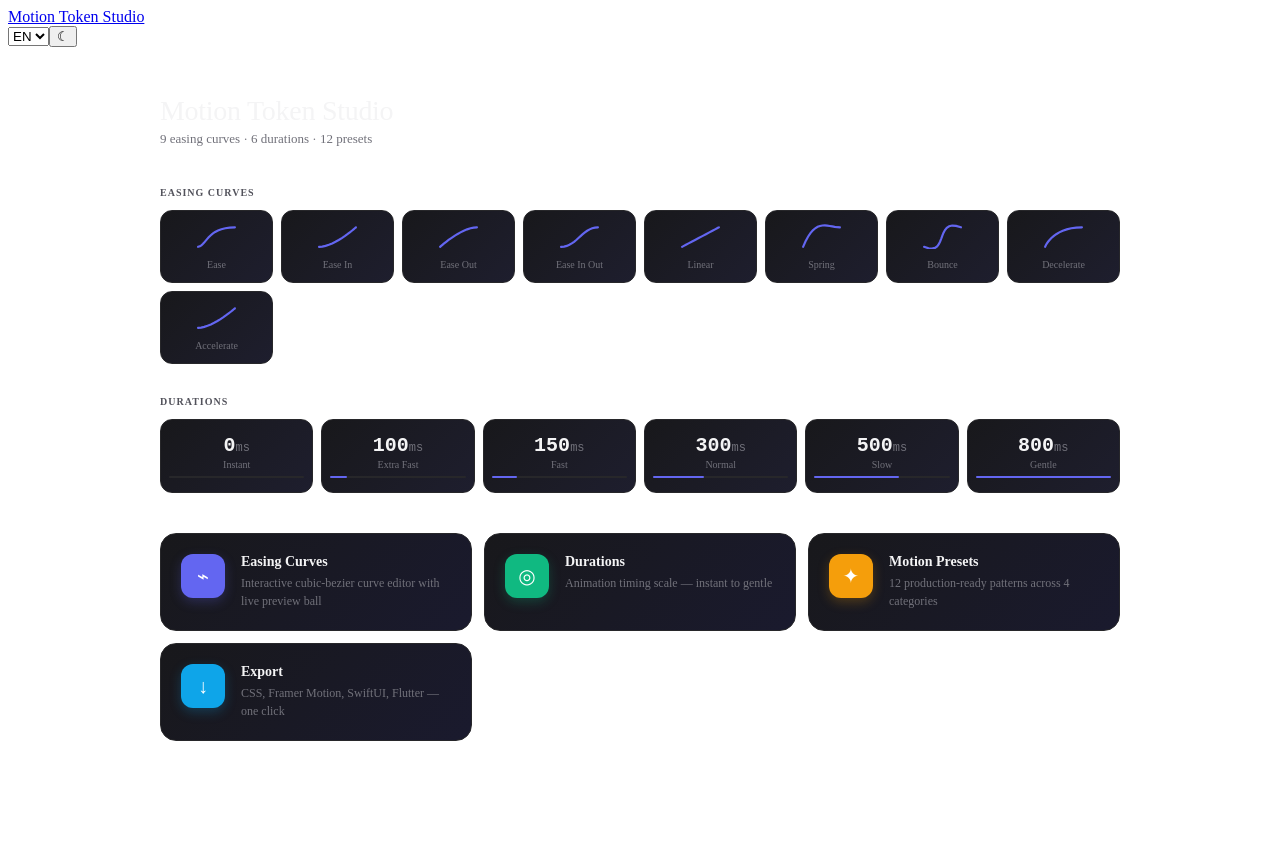
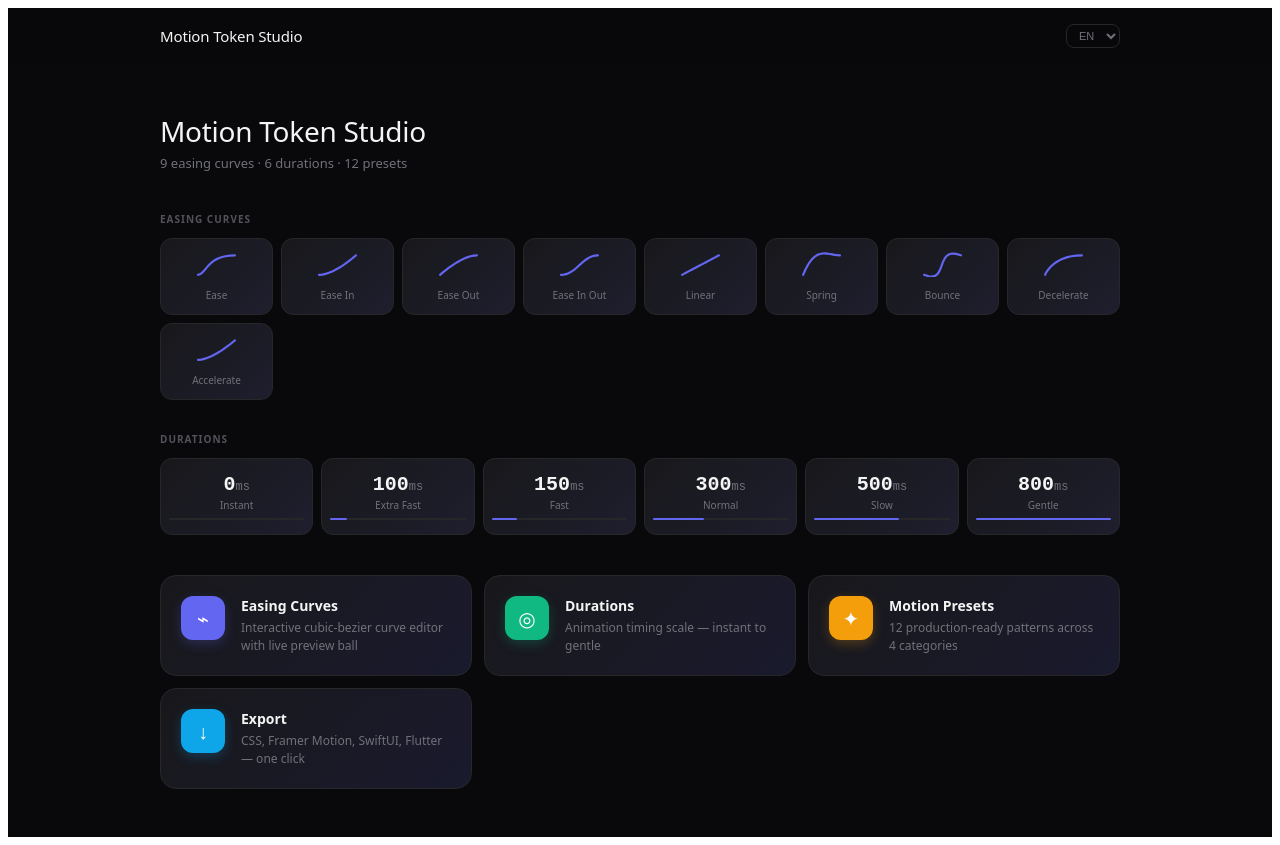
Before and after one commit to lov-alt/motion-token-studio, a React (Vite) app: page / in a window 1280 px wide. Before the commit the page ends 800 px from the top, so only its background shows below. Built offline with nearby package versions, Linux system fonts and the light colour scheme.

Commit message:
fix: dark theme App.tsx, remove unused imports

```diff
--- a/src/App.tsx
+++ b/src/App.tsx
@@ -14,42 +14,34 @@ export default function App() {
   const loc = useLocation();
   const isHome = loc.pathname === "/";
 
-  const [dark, setDark] = useState(() =>
-    localStorage.getItem("motion-theme") === "dark"
-  );
-
-  useEffect(() => {
-    document.body.classList.toggle("dark", dark);
-    localStorage.setItem("motion-theme", dark ? "dark" : "light");
-  }, [dark]);
-
   return (
-    <div className="min-h-screen bg-zinc-50 dark:bg-[#0f0f1a] transition-colors duration-300">
-      <header className={`${isHome ? "" : "border-b border-zinc-200/60 dark:border-zinc-800/60"} bg-white/80 dark:bg-[#0f0f1a]/80 backdrop-blur-xl sticky top-0 z-50`}>
-        <div className="max-w-6xl mx-auto px-6 h-14 flex items-center justify-between">
-          <Link to="/" className="font-medium tracking-tight text-zinc-900 dark:text-zinc-100 hover:text-indigo-600 transition-colors">
+    <div style={{ minHeight: "100vh", background: "#09090b", fontFamily: "system-ui, sans-serif" }}>
+      <header style={{
+        borderBottom: isHome ? "none" : "1px solid #27272a",
+        background: "rgba(9,9,11,0.9)", backdropFilter: "blur(20px)",
+        position: "sticky", top: 0, zIndex: 50, padding: "0 24px",
+      }}>
+        <div style={{ maxWidth: 960, margin: "0 auto", height: 56, display: "flex", alignItems: "center", justifyContent: "space-between" }}>
+          <Link to="/" style={{ fontWeight: 500, color: "#f4f4f5", textDecoration: "none", fontSize: 15, letterSpacing: "-0.01em" }}>
             {t.app.title}
           </Link>
-          <div className="flex items-center gap-1">
+          <div style={{ display: "flex", alignItems: "center", gap: 8 }}>
             {!isHome && NAV.map((n) => (
-              <Link key={n.path} to={n.path}
-                className={`px-2.5 py-1.5 rounded-md text-xs font-medium transition-all duration-200 ${
-                  loc.pathname === n.path
-                    ? "bg-indigo-50 dark:bg-indigo-500/10 text-indigo-700 dark:text-indigo-400"
-                    : "text-zinc-500 dark:text-zinc-400 hover:text-zinc-900 dark:hover:text-zinc-200 hover:bg-zinc-100 dark:hover:bg-zinc-800/50"
-                }`}>{t.nav[n.key]}</Link>
+              <Link key={n.path} to={n.path} style={{
+                padding: "6px 12px", borderRadius: 8, fontSize: 12, fontWeight: 500, textDecoration: "none",
+                color: loc.pathname === n.path ? "#818cf8" : "#71717a",
+                background: loc.pathname === n.path ? "rgba(99,102,241,0.1)" : "transparent",
+                transition: "all 0.15s",
+              }}>{t.nav[n.key]}</Link>
             ))}
             <select value={locale} onChange={(e) => setLocale(e.target.value as typeof locale)}
-              className="ml-2 px-2 py-1 text-xs rounded-lg border border-zinc-200 dark:border-zinc-700 bg-transparent text-zinc-500 dark:text-zinc-400 cursor-pointer">
+              style={{ padding: "4px 8px", fontSize: 11, borderRadius: 8, border: "1px solid #27272a", background: "transparent", color: "#71717a", cursor: "pointer", marginLeft: 8 }}>
               {available.map((l) => <option key={l.key} value={l.key}>{l.label}</option>)}
             </select>
-            <button type="button" onClick={() => setDark(!dark)}
-              className="w-7 h-7 flex items-center justify-center rounded text-zinc-400 hover:text-zinc-700 dark:hover:text-zinc-300 transition-colors"
-              aria-label={t.common.darkMode}>{dark ? "☀" : "☾"}</button>
           </div>
         </div>
       </header>
-      <main className="flex-1"><Outlet /></main>
+      <main><Outlet /></main>
     </div>
   );
 }
```
